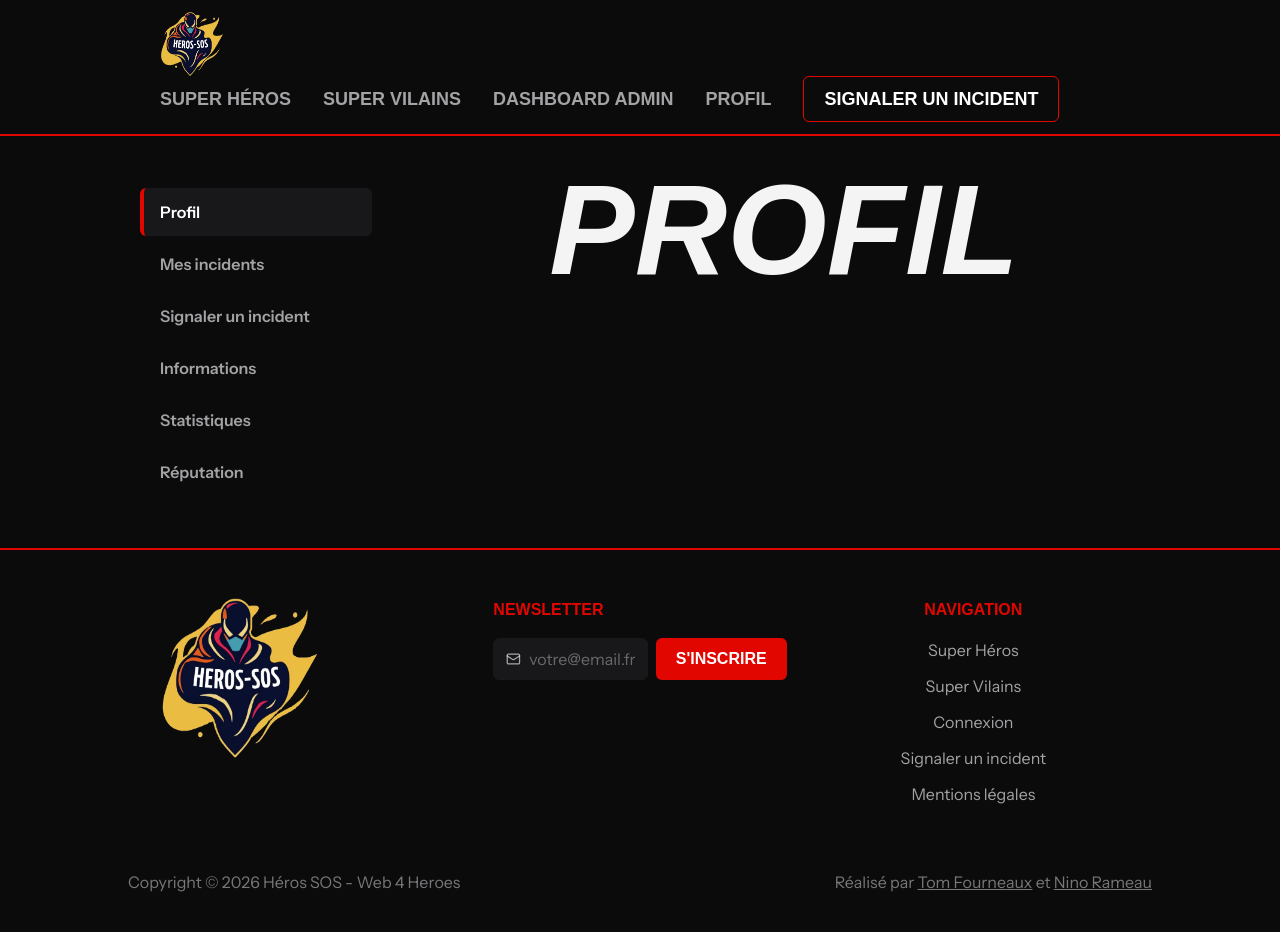
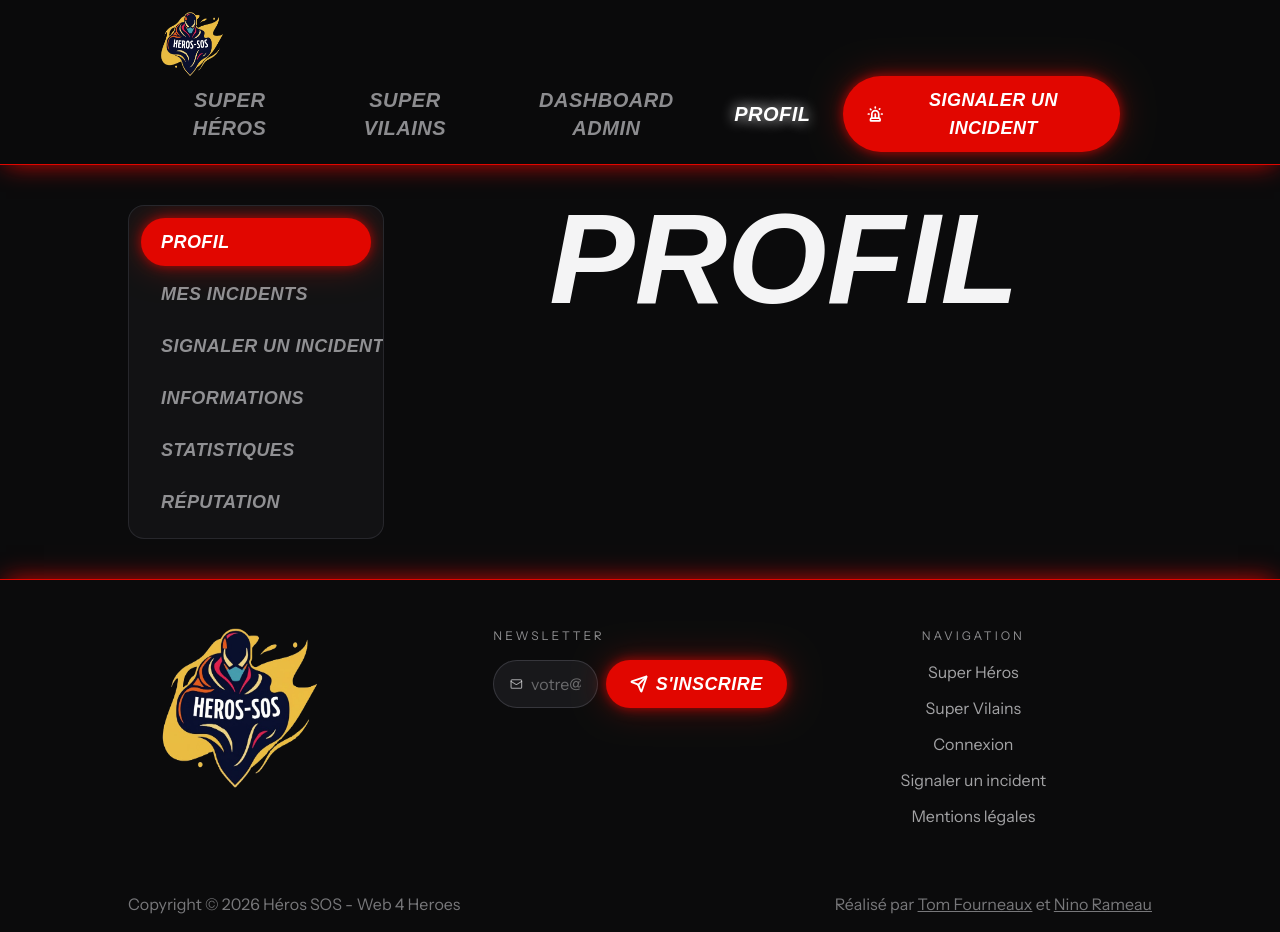
Before and after one commit to tomfrx12/Hero-SOS, a React (Vite) app: page /profil in a window 1280 px wide. Before the commit the page ends 910 px from the top, so only its background shows below. Built offline with nearby package versions, Linux system fonts and the light colour scheme; a web font is replaced by a local one.

Commit message:
style: adapter le header, le footer et les onglets au thème néon

```diff
--- a/src/composants/Footer.tsx
+++ b/src/composants/Footer.tsx
@@ -1,9 +1,10 @@
 import { Link } from "react-router"
-import { Mail } from "lucide-react"
+import { Mail, Send } from "lucide-react"
+import Bouton from "./ui/Bouton"
 
 export default function Footer() {
     return (
-        <footer className="mt-auto border-t-2 border-rouge-alerte bg-noir text-white">
+        <footer className="mt-auto border-t border-rouge-alerte shadow-[0_-4px_24px_-6px_var(--color-rouge-alerte)] bg-noir text-white">
             <div className="mx-auto grid max-w-[80%] gap-10 px-4 py-12 text-left md:grid-cols-3 md:px-8">
                 <div className="flex flex-col">
                     <Link to="/">
@@ -12,20 +13,20 @@ export default function Footer() {
                 </div>
 
                 <div className="flex flex-col gap-3">
-                    <span className="mb-1 font-display font-bold uppercase text-rouge-alerte">Newsletter</span>
+                    <span className="libelle mb-1">Newsletter</span>
                     <form className="flex flex-col gap-2 sm:flex-row">
-                        <div className="flex flex-1 items-center gap-2 rounded-md border border-graphite bg-graphite px-3 focus-within:border-rouge-alerte">
+                        <div className="flex flex-1 items-center gap-2 rounded-full border border-gris-texte/60 bg-graphite px-4 focus-within:border-fond-clair focus-within:glow-clair">
                             <Mail size={18} className="text-gris-trait/70" />
                             <input type="email" required placeholder="votre@email.fr" className="w-full bg-transparent py-2 outline-none placeholder:text-gris-trait/40"/>
                         </div>
-                        <button type="submit" className="rounded-md bg-rouge-alerte px-5 py-2 font-display font-bold uppercase hover:bg-rouge-profond">
+                        <Bouton type="submit" icone={Send}>
                             S'inscrire
-                        </button>
+                        </Bouton>
                     </form>
                 </div>
 
                 <nav className="flex flex-col items-center gap-3">
-                    <span className="mb-1 font-display font-bold uppercase text-rouge-alerte">Navigation</span>
+                    <span className="libelle mb-1">Navigation</span>
                     <Link to="/super-heros" className="text-gris-trait/70 transition-colors hover:text-white">Super Héros</Link>
                     <Link to="/super-vilains" className="text-gris-trait/70 transition-colors hover:text-white">Super Vilains</Link>
                     <Link to="/connexion" className="text-gris-trait/70 transition-colors hover:text-white">Connexion</Link>
--- a/src/composants/Header.tsx
+++ b/src/composants/Header.tsx
@@ -1,6 +1,11 @@
 import { useState } from "react"
-import { Link } from "react-router"
-import { Menu, X } from "lucide-react"
+import { Link, NavLink, useLocation } from "react-router"
+import { useLenis } from "lenis/react"
+import { Menu, Siren, X } from "lucide-react"
+import Bouton from "./ui/Bouton"
+
+const classeLien = ({ isActive }: { isActive: boolean }) =>
+    `font-display text-xl font-black italic uppercase tracking-wide transition-colors ${isActive ? "text-white [text-shadow:0_0_14px_var(--color-fond-clair)]" : "text-gris-trait/60 hover:text-white"}`
 
 export default function Header() {
 
@@ -11,8 +16,14 @@ export default function Header() {
 
     const fermerMenu = () => setMenuOuvert(false)
 
+    // Sur l'accueil, le header reste caché tant que le hero occupe l'écran
+    const estAccueil = useLocation().pathname === "/"
+    const [surHero, setSurHero] = useState(true)
+    useLenis(({ scroll }) => setSurHero(scroll < window.innerHeight * 0.8))
+    const cache = estAccueil && surHero
+
     return (
-        <header className="sticky top-0 z-50 border-b-2 border-rouge-alerte bg-noir text-white">
+        <header className={`${estAccueil ? "fixed inset-x-0" : "sticky"} ${cache ? "-translate-y-full opacity-0" : "translate-y-0"} top-0 z-50 transition-[translate,opacity] duration-500 border-b border-rouge-alerte bg-noir/85 text-white shadow-[0_4px_24px_-6px_var(--color-rouge-alerte)] backdrop-blur-md`}>
             <div className="mx-auto flex max-w-[80%] flex-wrap items-center justify-between px-4 py-3 md:px-8">
                 <Link to="/" onClick={fermerMenu}>
                     <img src="/logo.webp" alt="Héros SOS" className="h-14 w-14 md:h-16 md:w-16" />
@@ -26,24 +37,24 @@ export default function Header() {
                     onClick={fermerMenu}
                     className={`${menuOuvert ? "flex" : "hidden"} w-full flex-col items-start gap-4 pt-4 md:flex md:w-auto md:flex-row md:items-center md:gap-8 md:pt-0`}
                 >
-                    <Link to="/super-heros" className="font-display text-lg font-bold uppercase text-gris-trait/70 transition-colors hover:text-white">Super Héros</Link>
-                    <Link to="/super-vilains" className="font-display text-lg font-bold uppercase text-gris-trait/70 transition-colors hover:text-white">Super Vilains</Link>
+                    <NavLink to="/super-heros" className={classeLien}>Super Héros</NavLink>
+                    <NavLink to="/super-vilains" className={classeLien}>Super Vilains</NavLink>
 
                     {role === "admin" && (
-                        <Link to="/dashboard-admin" className="font-display text-lg font-bold uppercase text-gris-trait/70 transition-colors hover:text-white">Dashboard Admin</Link>
+                        <NavLink to="/dashboard-admin" className={classeLien}>Dashboard Admin</NavLink>
                     )}
 
                     {estConnecte ? (
                         <>
-                            <Link to="/profil" className="font-display text-lg font-bold uppercase text-gris-trait/70 transition-colors hover:text-white">Profil</Link>
-                            <Link to="/profil/signaler-incidents" className="rounded-md border border-rouge-alerte px-5 py-2 font-display text-lg font-bold uppercase hover:bg-rouge-profond">
+                            <NavLink to="/profil" className={classeLien}>Profil</NavLink>
+                            <Bouton to="/profil/signaler-incidents" icone={Siren}>
                                 Signaler un incident
-                            </Link>
+                            </Bouton>
                         </>
                     ) : (
-                        <Link to="/connexion" className="rounded-md bg-rouge-alerte px-5 py-2 font-display text-lg font-bold uppercase hover:bg-rouge-profond">
+                        <Bouton to="/connexion" variante="secondaire">
                             Connexion
-                        </Link>
+                        </Bouton>
                     )}
 
                 </nav>
--- a/src/composants/LayoutOnglets.tsx
+++ b/src/composants/LayoutOnglets.tsx
@@ -9,14 +9,14 @@ export interface Onglet {
 export default function LayoutOnglets({ onglets }: { onglets: Onglet[] }) {
     return (
         <div className="flex flex-col gap-8 md:flex-row md:items-start">
-            <nav className="flex gap-1 overflow-x-auto rounded-xl bg-noir p-2 md:sticky md:top-28 md:w-64 md:shrink-0 md:flex-col md:p-3">
+            <nav className="flex gap-1 overflow-x-auto rounded-2xl border border-gris-texte/40 bg-graphite/60 p-2 md:sticky md:top-28 md:w-64 md:shrink-0 md:flex-col md:p-3">
                 {onglets.map((onglet) => (
                     <NavLink
                         key={onglet.to}
                         to={onglet.to}
                         end={onglet.end}
                         className={({ isActive }) =>
-                            `whitespace-nowrap rounded-md text-left border-l-4 px-4 py-3 font-semibold transition-colors ${isActive ? "border-rouge-alerte bg-graphite text-white" : "border-transparent text-gris-trait/70 hover:bg-graphite hover:text-white"}`
+                            `whitespace-nowrap rounded-full px-5 py-2.5 text-left font-display text-lg font-black italic uppercase tracking-wide transition-colors ${isActive ? "bg-rouge-alerte text-white glow-rouge" : "text-gris-trait/60 hover:bg-graphite hover:text-white"}`
                         }
                     >
                         {onglet.label}
```
